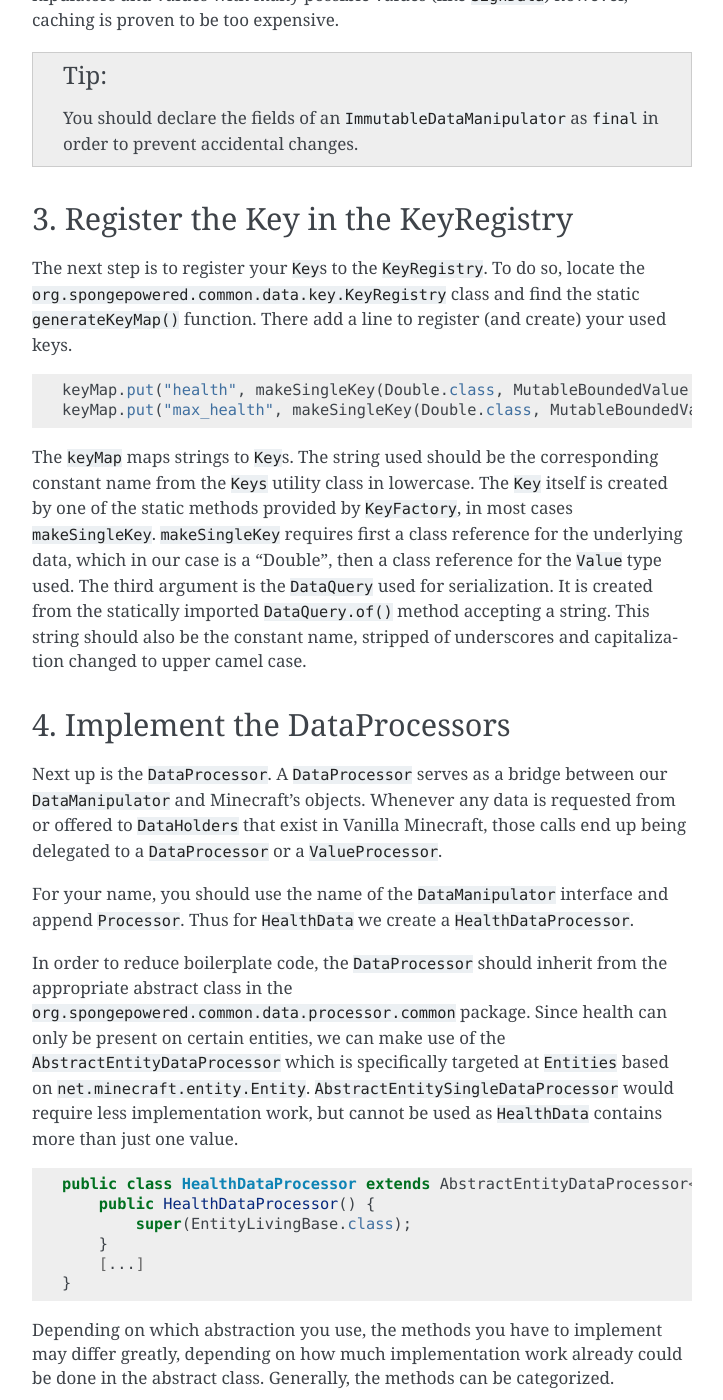
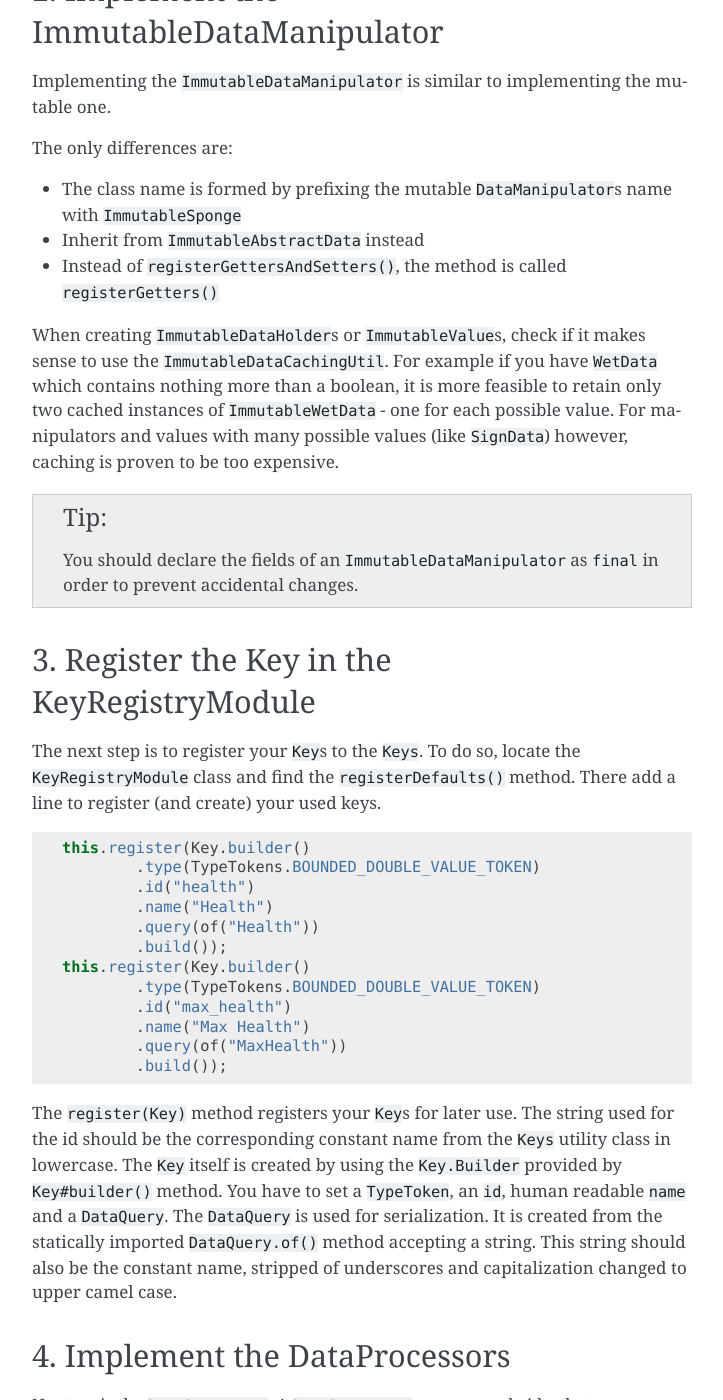
Before and after one commit to SpongePowered/SpongeDocs, a Sphinx documentation site: the page built from source/contributing/implementation/datamanipulator.rst, in a window 1280 px wide and 1400 px high, scrolled down 4956 px. Shown: the whole window, without its empty margins (388-1111 px from the left). Built offline with Sphinx 7.4.7, drawn with Linux system fonts in a browser that asks for light colours; pages that are not in the unit, such as notebooks, are missing from menus; cross-references to code outside the pages are shown as plain code; some of the changed text lies outside the part shown.

Commit message:
Update implementation datamanipulators docs

```diff
--- a/source/contributing/implementation/datamanipulator.rst
+++ b/source/contributing/implementation/datamanipulator.rst
@@ -1,33 +1,67 @@
 =============================
 Implementing DataManipulators
 =============================
+
+.. javadoc-import::
+
+    java.util.function.Supplier
+    java.util.function.Consumer
+    org.spongepowered.api.data.DataContainer
+    org.spongepowered.api.data.DataHolder
+    org.spongepowered.api.data.DataSerializable
+    org.spongepowered.api.data.DataTransactionResult
+    org.spongepowered.api.data.DataTransactionResult.Builder
+    org.spongepowered.api.data.DataQuery
+    org.spongepowered.api.data.key.Key
+    org.spongepowered.api.data.key.Key.Builder
+    org.spongepowered.api.data.key.Keys
+    org.spongepowered.api.data.manipulator.DataManipulator
+    org.spongepowered.api.data.manipulator.ImmutableDataManipulator
+    org.spongepowered.api.data.value.mutable.Value
+    org.spongepowered.api.data.value.BaseValue
+    org.spongepowered.api.data.manipulator.mutable.entity.HealthData
+    org.spongepowered.api.item.inventory.ItemStack
 
 This is a guide for contributors who want to help with Data API implementation by creating DataManipulators.
 An updated list of DataManipulators to be implemented can be found at
 `SpongeCommon Issue #8 <https://github.com/SpongePowered/SpongeCommon/issues/8>`_.
 
-To fully implement a ``DataManipulator`` these steps must be followed:
+To fully implement a :javadoc:`DataManipulator` these steps must be followed:
 
 1. Implement the ``DataManipulator`` itself
-#. Implement the ``ImmutableDataManipulator``
+#. Implement the :javadoc:`ImmutableDataManipulator`
 
 When these steps are complete, the following must also be done:
 
-3. Register the ``Key`` in the ``KeyRegistry``
+3. Register the :javadoc:`Key` in the ``KeyRegistryModule``
 #. Implement the ``DataProcessor``
-#. Implement the ``ValueProcessor`` for each value being represented by the ``DataManipulator``
-#. Register everything in the ``SpongeSerializationRegistry``
+#. Implement the ``ValueProcessor`` for each :javadoc:`Value` being represented by the ``DataManipulator``
 
 If the data applies to a block, several methods must also be mixed in to the block.
 
 .. note::
     Make sure you follow our :doc:`../guidelines`.
 
+The following snippet shows the imports/paths for some classes in SpongeCommon that you will need:
+
+.. code-block:: none
+
+    org.spongepowered.common.data.DataProcessor
+    org.spongepowered.common.data.ValueProcessor
+    org.spongepowered.common.data.manipulator.immutable.entity.ImmutableSpongeHealthData
+    org.spongepowered.common.data.manipulator.mutable.common.AbstractData
+    org.spongepowered.common.data.manipulator.mutable.entity.SpongeHealthData
+    org.spongepowered.common.data.processor.common.AbstractEntityDataProcessor
+    org.spongepowered.common.data.util.DataConstants
+    org.spongepowered.common.data.util.NbtDataUtil
+    org.spongepowered.common.registry.type.data.KeyRegistryModule
+
+
 1. Implement the DataManipulator
 ================================
 
 The naming convention for ``DataManipulator`` implementations is the name of the interface prefixed with "Sponge".
-So to implement the ``HealthData`` interface, we create a class named ``SpongeHealthData`` in the appropriate package.
+So to implement the :javadoc:`HealthData` interface, we create a class named ``SpongeHealthData`` in the appropriate package.
 For implementing the ``DataManipulator`` first have it extend an appropriate abstract class from the
 ``org.spongepowered.common.data.manipulator.mutable.common`` package. The most generic there is ``AbstractData``
 but there are also abstractions that reduce boilerplate code even more for some special cases like
@@ -60,19 +94,23 @@
 
     import static com.google.common.base.Preconditions.checkArgument;
 
-    public class SpongeHealthData {
+    public class SpongeHealthData extends AbstractData<HealthData, ImmutableHealthData> implements HealthData {
+
+        private static final double MINIMUM_HEALTH = 0D;
+        private static final double DEFAULT_HEALTH = 20D; // Move to DataConstants
+        private double health;
+        private double maxHealth;
 
         public SpongeHealthData() {
-            this(DataConstants.DEFAULT_HEALTH, DataConstants.DEFAULT_HEALTH);
+            this(DEFAULT_HEALTH, DEFAULT_HEALTH);
         }
 
-        public SpongeHealthData(double currentHealth, double maxHealth) {
+        public SpongeHealthData(double health, double maxHealth) {
             super(HealthData.class);
-            checkArgument(currentHealth >= DataConstants.MINIMUM_HEALTH && currentHealth <= (double) Float.MAX_VALUE);
-            checkArgument(maxHealth >= DataConstants.MINIMUM_HEALTH && maxHealth <= (double) Float.MAX_VALUE);
-            this.currentHealth = currentHealth;
-            this.maximumHealth = maxHealth;
-            this.registerGettersAndSetters();
+            checkArgument(maxHealth > MINIMUM_HEALTH);
+            this.health = health;
+            this.maxHealth = maxHealth;
+            registerGettersAndSetters();
         }
 
         [...]
@@ -86,14 +124,13 @@
 .. note::
 
     Never use so-called magic values (arbitrary numbers, booleans etc) in your code. Instead, locate the
-    ``org.spongepowered.common.data.util.DataConstants`` class and use a fitting constant - or create one, if
-    necessary.
+    ``DataConstants`` class and use a fitting constant - or create one, if necessary.
 
 Accessors defined by the Interface
 ~~~~~~~~~~~~~~~~~~~~~~~~~~~~~~~~~~
 
-The interface we implement specifies some methods to access ``Value`` objects. For ``HealthData``, those are
-``health()`` and ``maxHealth()``. Every call to those should yield a new ``Value``.
+The interface we implement specifies some methods to access :javadoc:`Value` objects. For ``HealthData``, those are
+:javadoc:`HealthData#health()` and :javadoc:`HealthData#maxHealth()`. Every call to those should yield a new ``Value``.
 
 .. code-block:: java
 
@@ -137,8 +176,8 @@
 by ``AbstractData``, but we must tell it which data it can access and how. Therefore, in the
 ``registerGettersAndSetters()`` method we need to do the following for each value:
 
-* register a ``Supplier`` to directly get the value
-* register a ``Consumer`` to directly set the value
+* register a :javadoc:`Supplier` to directly get the value
+* register a :javadoc:`Consumer` to directly set the value
 * register a ``Supplier<Value>`` to get the mutable ``Value``
 
 ``Supplier`` and ``Consumer`` are functional interfaces, so Java 8 Lambdas can be used.
@@ -205,26 +244,36 @@
     You should declare the fields of an ``ImmutableDataManipulator`` as ``final`` in order to
     prevent accidental changes.
 
-3. Register the Key in the KeyRegistry
-======================================
+3. Register the Key in the KeyRegistryModule
+============================================
 
-The next step is to register your ``Key``\ s to the ``KeyRegistry``. To do so, locate the
-``org.spongepowered.common.data.key.KeyRegistry`` class and find the static ``generateKeyMap()`` function.
+The next step is to register your :javadoc:`Key`\s to the :javadoc:`Keys`. To do so, locate the
+``KeyRegistryModule`` class and find the ``registerDefaults()`` method.
 There add a line to register (and create) your used keys.
 
 .. code-block:: java
 
-    keyMap.put("health", makeSingleKey(Double.class, MutableBoundedValue.class, of("Health")));
-    keyMap.put("max_health", makeSingleKey(Double.class, MutableBoundedValue.class, of("MaxHealth")));
+    this.register(Key.builder()
+            .type(TypeTokens.BOUNDED_DOUBLE_VALUE_TOKEN)
+            .id("health")
+            .name("Health")
+            .query(of("Health"))
+            .build());
+    this.register(Key.builder()
+            .type(TypeTokens.BOUNDED_DOUBLE_VALUE_TOKEN)
+            .id("max_health")
+            .name("Max Health")
+            .query(of("MaxHealth"))
+            .build());
 
 
-The ``keyMap`` maps strings to ``Key``\ s. The string used should be the corresponding constant name from
-the ``Keys`` utility class in lowercase. The ``Key`` itself is created by one of the static methods
-provided by ``KeyFactory``, in most cases ``makeSingleKey``. ``makeSingleKey`` requires first a class reference
-for the underlying data, which in our case is a "Double", then a class reference for the ``Value`` type used.
-The third argument is the ``DataQuery`` used for serialization. It is created from the statically imported
-``DataQuery.of()`` method accepting a string. This string should also be the constant name, stripped of
-underscores and capitalization changed to upper camel case.
+The ``register(Key)`` method registers your ``Key``\s for later use. The string used for the id should be the
+corresponding constant name from the ``Keys`` utility class in lowercase. The ``Key`` itself is created by using the
+:javadoc:`Key.Builder` provided by :javadoc:`Key#builder()` method. You have to set a ``TypeToken``, an ``id``, human
+readable ``name`` and a ``DataQuery``.
+The ``DataQuery`` is used for serialization. It is created from the statically imported ``DataQuery.of()`` method
+accepting a string. This string should also be the constant name, stripped of underscores and capitalization changed to
+upper camel case.
 
 
 4. Implement the DataProcessors
@@ -234,7 +283,8 @@
 Minecraft's objects. Whenever any data is requested from or offered to ``DataHolders`` that exist in Vanilla
 Minecraft, those calls end up being delegated to a ``DataProcessor`` or a ``ValueProcessor``.
 
-For your name, you should use the name of the ``DataManipulator`` interface and append ``Processor``. Thus for ``HealthData`` we create a ``HealthDataProcessor``.
+For your name, you should use the name of the ``DataManipulator`` interface and append ``Processor``. Thus for
+``HealthData`` we create a ``HealthDataProcessor``.
 
 In order to reduce boilerplate code, the ``DataProcessor`` should inherit from the appropriate abstract class in
 the ``org.spongepowered.common.data.processor.common`` package. Since health can only be present on certain
@@ -244,11 +294,15 @@
 
 .. code-block:: java
 
-    public class HealthDataProcessor extends AbstractEntityDataProcessor<EntityLivingBase, HealthData, ImmutableHealthData> {
+    public class HealthDataProcessor
+            extends AbstractEntityDataProcessor<EntityLivingBase, HealthData, ImmutableHealthData> {
+
         public HealthDataProcessor() {
             super(EntityLivingBase.class);
         }
+
         [...]
+
     }
 
 Depending on which abstraction you use, the methods you have to implement may differ greatly, depending on how
@@ -256,7 +310,7 @@
 
 .. tip::
 
-    It is possible to create multiple ``DataProcessor``\ s for the same data. If vastly different ``DataHolder``\ s
+    It is possible to create multiple ``DataProcessor``\s for the same data. If vastly different ``DataHolder``\s
     should be supported (for example both a ``TileEntity`` and a matching ``ItemStack``), it may be beneficial to
     create one processor for each type of ``DataHolder`` in order to make full use of the provided abstractions.
     Make sure you follow the package structure for items, tileentities and entities.
@@ -264,7 +318,10 @@
 Validation Methods
 ~~~~~~~~~~~~~~~~~~
 
-Always return a boolean value. If the method is called ``supports()`` it should perform a general check if the supplied target generally supports the kind of data handled by our ``DataProcessor``.
+Always return a boolean value. If any of the ``supports(target)`` methods is called it should perform a general check if
+the supplied target generally supports the kind of data handled by our ``DataProcessor``. Based on your level of
+abstraction you might not have to implement it at all, if you have to just implement the most specific one, as the more
+generic ones usually delegate to them.
 
 For our ``HealthDataProcessor`` ``supports()`` is implemented by the ``AbstractEntityDataProcessor``. Per
 default, it will return true if the supplied argument is an instance of the class specified when calling the
@@ -298,24 +356,25 @@
 
 .. code-block:: java
 
+    @Override
     protected boolean set(EntityLivingBase entity, Map<Key<?>, Object> keyValues) {
         entity.getEntityAttribute(SharedMonsterAttributes.MAX_HEALTH)
-            .setBaseValue(((Double) keyValues.get(Keys.MAX_HEALTH)).floatValue());
-        entity.setHealth(((Double) keyValues.get(Keys.HEALTH)).floatValue());
+                .setBaseValue(((Double) keyValues.get(Keys.MAX_HEALTH)).floatValue());
+        float health = ((Double) keyValues.get(Keys.HEALTH)).floatValue();
+        entity.setHealth(health);
         return true;
     }
 
 .. tip::
 
-    To understand ``DataTransactionResult`` \ s, check the :doc:`corresponding docs page
-    <../../plugin/data/transactions>` and refer to the
-    :javadoc:`org.spongepowered.api.data.DataTransactionResult.Builder` docs to create one.
+    To understand :javadoc:`DataTransactionResult`\s, check the :doc:`corresponding docs page
+    <../../plugin/data/transactions>` and refer to the :javadoc:`DataTransactionResult.Builder` docs to create one.
 
 .. warning::
 
-    Especially when working with ``ItemStack``\ s it is likely that you will need to deal with ``NBTTagCompound``\ s
-    directly. Many NBT keys are already defined as constants in the ``org.spongepowered.common.data.util.NbtDataUtil``
-    class. If your required key is not there, you need to add it in order to avoid 'magic values' in the code.
+    Especially when working with :javadoc:`ItemStack`\s it is likely that you will need to deal with
+    ``NBTTagCompound``\s directly. Many NBT keys are already defined as constants in the ``NbtDataUtil`` class.
+    If your required key is not there, you need to add it in order to avoid 'magic values' in the code.
 
 Removal Method
 ~~~~~~~~~~~~~~
@@ -325,13 +384,14 @@
 Removal is not abstracted in any abstract ``DataProcessor`` as the abstractions have no way of knowing if the data
 is always present on a compatible ``DataHolder`` (like ``WetData`` or ``HealthData``) or if it may or may not be present
 (like ``LoreData``). If the data is always present, ``remove()`` must always fail. If it may or may not be present,
-``remove()`` should remove it. In such cases the ``doesDataExist()`` method should be overridden.
+``remove()`` should remove it.
 
 Since a living entity *always* has health, ``HealthData`` is always present and removal therefore not supported.
-Therefore we just return ``failNoData()`` and do not override the ``doesDataExist()`` method.
+Therefore we just return :javadoc:`DataTransactionResult#failNoData()`.
 
 .. code-block:: java
 
+    @Override
     public DataTransactionResult remove(DataHolder dataHolder) {
         return DataTransactionResult.failNoData();
     }
@@ -376,18 +437,17 @@
 
 .. code-block:: java
 
+    @Override
     public Optional<HealthData> fill(DataContainer container, HealthData healthData) {
-        final Optional<Double> health = container.getDouble(Keys.HEALTH.getQuery());
-        final Optional<Double> maxHealth = container.getDouble(Keys.MAX_HEALTH.getQuery());
-        if (health.isPresent() && maxHealth.isPresent()) {
-            healthData.set(Keys.HEALTH, health.get());
-            healthData.set(Keys.MAX_HEALTH, maxHealth.get());
-            return Optional.of(healthData);
+        if (!container.contains(Keys.MAX_HEALTH.getQuery()) || !container.contains(Keys.HEALTH.getQuery())) {
+            return Optional.empty();
         }
-        return Optional.empty();
+        healthData.set(Keys.MAX_HEALTH, getData(container, Keys.MAX_HEALTH));
+        healthData.set(Keys.HEALTH, getData(container, Keys.HEALTH));
+        return Optional.of(healthData);
     }
 
-The ``fill()`` method is to return an ``Optional`` of the altered healthData, if and only if all required data could
+The ``fill()`` method is to return an ``Optional`` of the altered ``healthData``, if and only if all required data could
 be obtained from the ``DataContainer``.
 
 Other Methods
@@ -423,14 +484,15 @@
 
 .. code-block:: java
 
-    public class HealthValueProcessor extends AbstractSpongeValueProcessor<EntityLivingBase, Double,
-        MutableBoundedValue<Double>> {
+    public class HealthValueProcessor
+            extends AbstractSpongeValueProcessor<EntityLivingBase, Double, MutableBoundedValue<Double>> {
 
         public HealthValueProcessor() {
             super(EntityLivingBase.class, Keys.HEALTH);
         }
 
         [...]
+
     }
 
 Now the ``AbstractSpongeValueProcessor`` will relieve us of the necessity to check if the value is supported.
@@ -446,16 +508,18 @@
 
 .. code-block:: java
 
-    protected MutableBoundedValue<Double> constructValue(Double value) {
+    @Override
+    protected MutableBoundedValue<Double> constructValue(Double health) {
         return SpongeValueFactory.boundedBuilder(Keys.HEALTH)
             .minimum(DataConstants.MINIMUM_HEALTH)
-            .maximum((double) Float.MAX_VALUE)
+            .maximum(((Float) Float.MAX_VALUE).doubleValue())
             .defaultValue(DataConstants.DEFAULT_HEALTH)
-            .actualValue(value)
+            .actualValue(health)
             .build();
     }
 
-    protected ImmutableValue<Double> constructImmutableValue(Double value) {
+    @Override
+    protected ImmutableBoundedValue<Double> constructImmutableValue(Double value) {
         return constructValue(value).asImmutable();
     }
 
@@ -494,9 +561,9 @@
 6. Register Processors
 ======================
 
-In order for Sponge to be able to use our manipulators and processors, we need to register them. This is done
-in the ``org.spongepowered.common.data.SpongeSerializationRegistry`` class. In the ``setupSerialization`` method
-there are two large blocks of registrations to which we add our processors.
+In order for Sponge to be able to use our manipulators and processors, we need to register them. This is done in the
+``DataRegistrar`` class. In the ``setupSerialization()`` method there are two large blocks of registrations to which we
+add our processors.
 
 DataProcessors
 ~~~~~~~~~~~~~~
@@ -507,8 +574,8 @@
 .. code-block:: java
 
     DataUtil.registerDataProcessorAndImpl(HealthData.class, SpongeHealthData.class,
-        ImmutableHealthData.class, ImmutableSpongeHealthData.class,
-        new HealthDataProcessor());
+            ImmutableHealthData.class, ImmutableSpongeHealthData.class,
+            new HealthDataProcessor());
 
 
 ValueProcessors
@@ -536,6 +603,7 @@
     public abstract class MixinBlockHorizontal extends MixinBlock {
 
         [...]
+
     }
 
 ``supports()`` should return ``true`` if either the ``ImmutableDataManipulator`` interface is assignable from the
@@ -601,5 +669,4 @@
 
 If you are stuck or are unsure about certain aspects, go visit the ``#spongedev`` IRC channel, the forums, or
 open up an Issue on GitHub. Be sure to check the `Data Processor Implementation Checklist
-<https://github.com/SpongePowered/SpongeCommon/issues/8>`_ for general
-contribution requirements.
+<https://github.com/SpongePowered/SpongeCommon/issues/8>`_ for general contribution requirements.
```
Also changed, not shown: other parts of source/contributing/implementation/datamanipulator.rst (+25 -17 lines).
